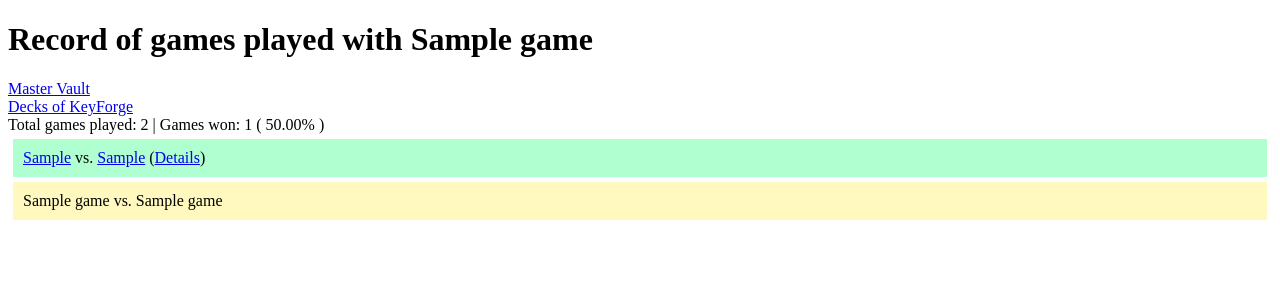
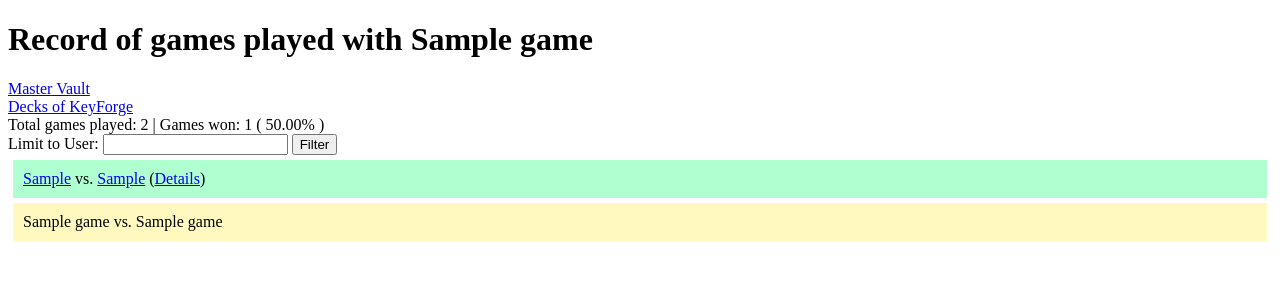
Before and after one commit to avandever/keytracker, a Flask app: page /deck/1 in a window 1280 px wide. Shown: the part 26-326 px from the top of the page. Run offline with Flask 2, Linux system fonts and the light colour scheme; tables that the repository leaves empty hold one stand-in row (values such as "Sample post"); parts of the project's set-up code (start-up, migrations or seed data) failed here and were passed over.

Commit message:
Allow limiting deck page by pilot

```diff
--- a/keytracker/routes/ui.py
+++ b/keytracker/routes/ui.py
@@ -18,6 +18,7 @@ from keytracker.utils import (
 )
 import datetime
 import logging
+from sqlalchemy import and_, or_
 
 
 blueprint = Blueprint("ui", __name__, template_folder="templates")
@@ -57,15 +58,33 @@ def leaderboard():
 
 @blueprint.route("/deck/<deck_id>", methods=["GET"])
 def deck(deck_id):
-    games_won = Game.query.filter(Game.winner_deck_id == deck_id).count()
-    games_lost = Game.query.filter(Game.loser_deck_id == deck_id).count()
-    deck_games = (
-        Game.query.filter(
-            (Game.winner_deck_id == deck_id) | (Game.loser_deck_id == deck_id)
+    username = request.args.get("username")
+    if username is not None:
+        games_won = Game.query.filter_by(winner_deck_id=deck_id,winner=username).count()
+        games_lost = Game.query.filter_by(loser_deck_id=deck_id,loser=username).count()
+        deck_games = (
+            Game.query.filter(
+                or_(
+                    and_(Game.winner_deck_id == deck_id, Game.winner == username),
+                    and_(Game.loser_deck_id == deck_id, Game.loser == username)
+                )
+            )
+            .order_by(Game.date.desc())
+            .all()
         )
-        .order_by(Game.date.desc())
-        .all()
-    )
+    else:
+        games_won = Game.query.filter_by(winner_deck_id=deck_id).count()
+        games_lost = Game.query.filter_by(loser_deck_id=deck_id).count()
+        deck_games = (
+            Game.query.filter(
+                or_(
+                    (Game.winner_deck_id == deck_id),
+                    (Game.loser_deck_id == deck_id),
+                )
+            )
+            .order_by(Game.date.desc())
+            .all()
+        )
     if len(deck_games) == 0:
         flash(f"No games found for deck {deck_id}")
         return redirect("/")
--- a/keytracker/templates/deck.html
+++ b/keytracker/templates/deck.html
@@ -12,6 +12,13 @@
             Total games played: {{ games_won + games_lost }} | Games won: {{ games_won }}
             ( {{ '%0.2f' | format(games_won / ( games_won + games_lost ) * 100) }}% )
         </div>
+        <form method="get">
+            <label for="username">Limit to User: </label>
+            <input type="text"
+                   name="username"
+                   placeholder=""/>
+            <button type="submit">Filter</button>
+        </form>
     </div>
     <div class="games_list">
         {% for game in games %}
```
